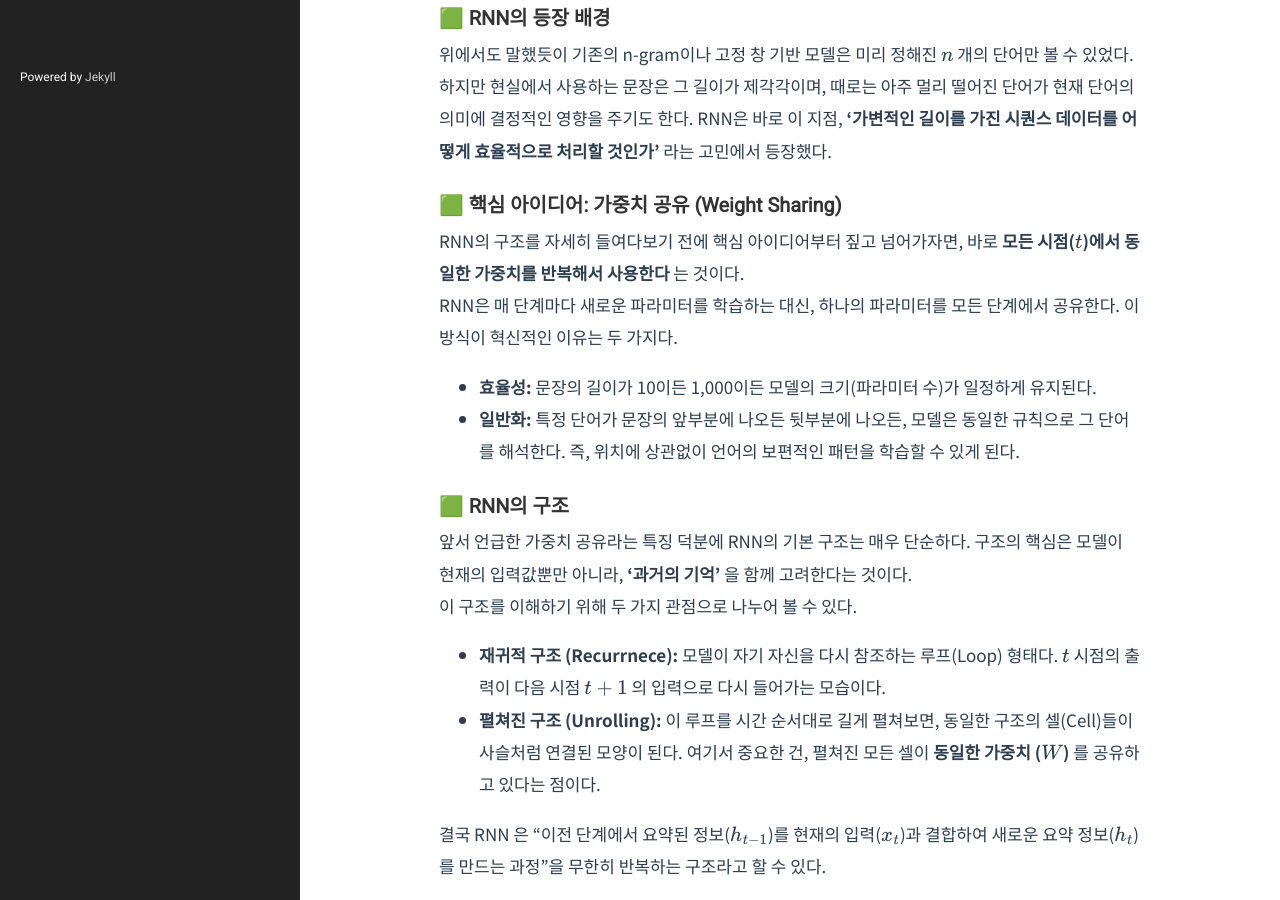
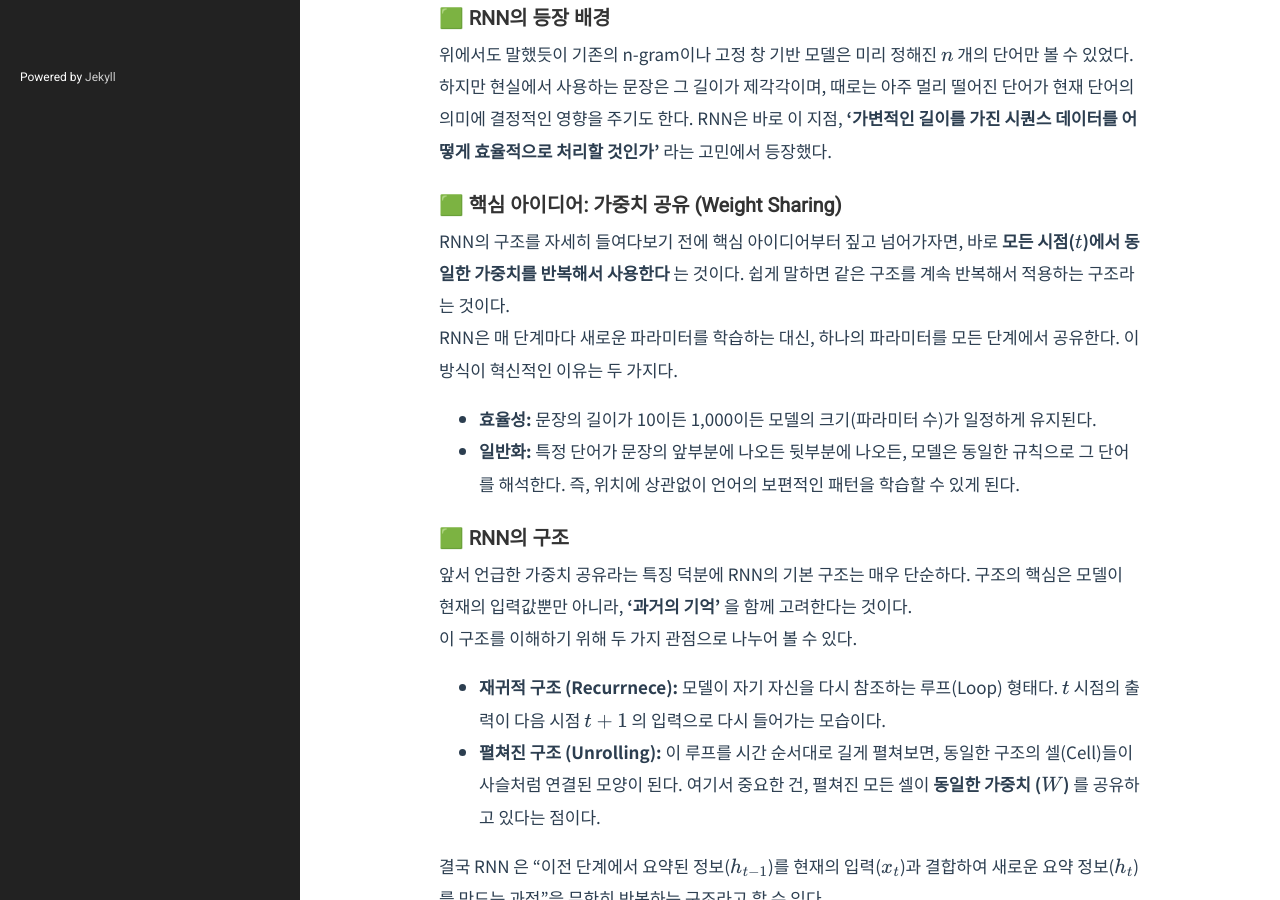
Before and after one commit to Youngjun-CV/Youngjun-CV.github.io, a Jekyll site: the page built from _posts/nlp/2026-03-25-rnn.markdown, in a window 1280 px wide and 900 px high, scrolled down 534 px. Built offline with Jekyll 4.4.1, drawn with Linux system fonts in a browser that asks for light colours; formulas are drawn with MathJax 3.

Commit message:
Update 2026-03-25-rnn.markdown

```diff
--- a/_posts/nlp/2026-03-25-rnn.markdown
+++ b/_posts/nlp/2026-03-25-rnn.markdown
@@ -18,7 +18,7 @@ category: NLP
 위에서도 말했듯이 기존의 n-gram이나 고정 창 기반 모델은 미리 정해진 $n$ 개의 단어만 볼 수 있었다. 하지만 현실에서 사용하는 문장은 그 길이가 제각각이며, 때로는 아주 멀리 떨어진 단어가 현재 단어의 의미에 결정적인 영향을 주기도 한다. RNN은 바로 이 지점, **'가변적인 길이를 가진 시퀀스 데이터를 어떻게 효율적으로 처리할 것인가'** 라는 고민에서 등장했다.
 
 ### 🟩 핵심 아이디어: 가중치 공유 (Weight Sharing)
-RNN의 구조를 자세히 들여다보기 전에 핵심 아이디어부터 짚고 넘어가자면, 바로 **모든 시점($t$)에서 동일한 가중치를 반복해서 사용한다** 는 것이다.
+RNN의 구조를 자세히 들여다보기 전에 핵심 아이디어부터 짚고 넘어가자면, 바로 **모든 시점($t$)에서 동일한 가중치를 반복해서 사용한다** 는 것이다. 쉽게 말하면 같은 구조를 계속 반복해서 적용하는 구조라는 것이다.
 
 RNN은 매 단계마다 새로운 파라미터를 학습하는 대신, 하나의 파라미터를 모든 단계에서 공유한다. 이 방식이 혁신적인 이유는 두 가지다.
 
```
